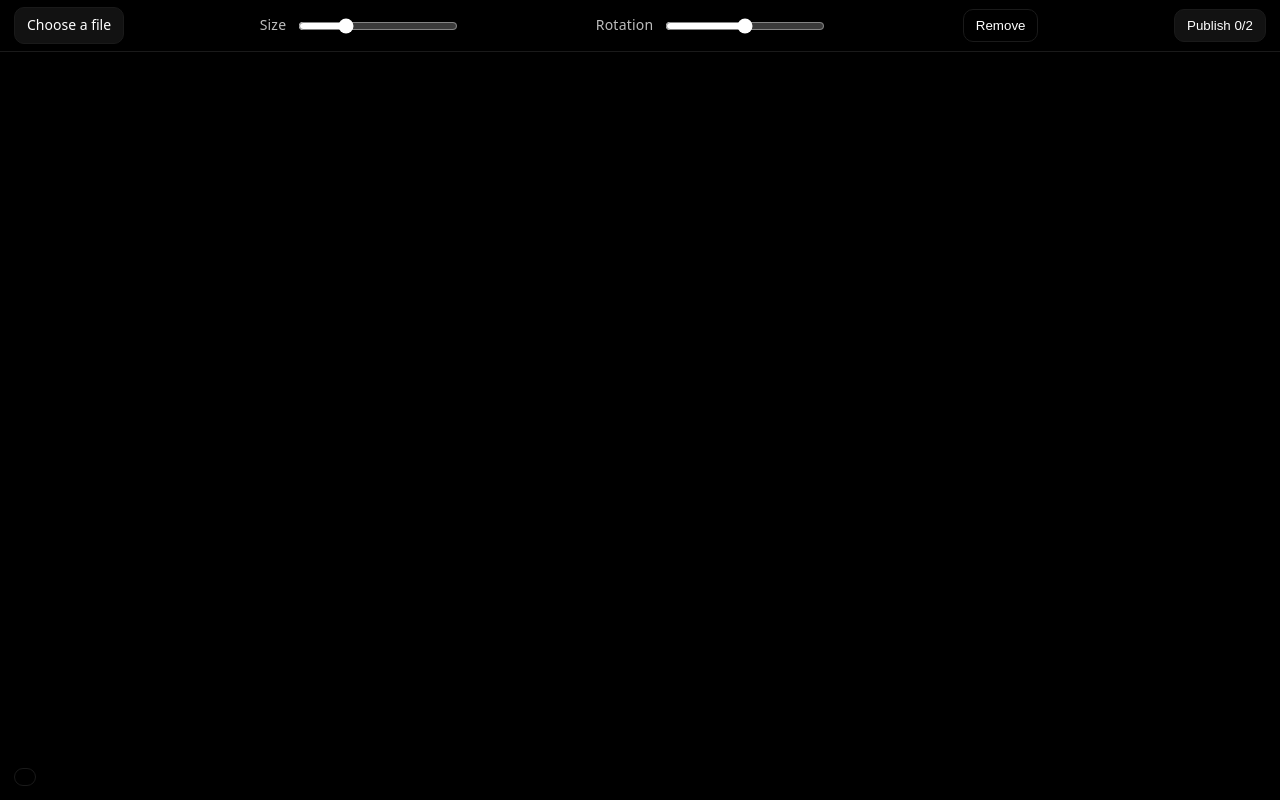
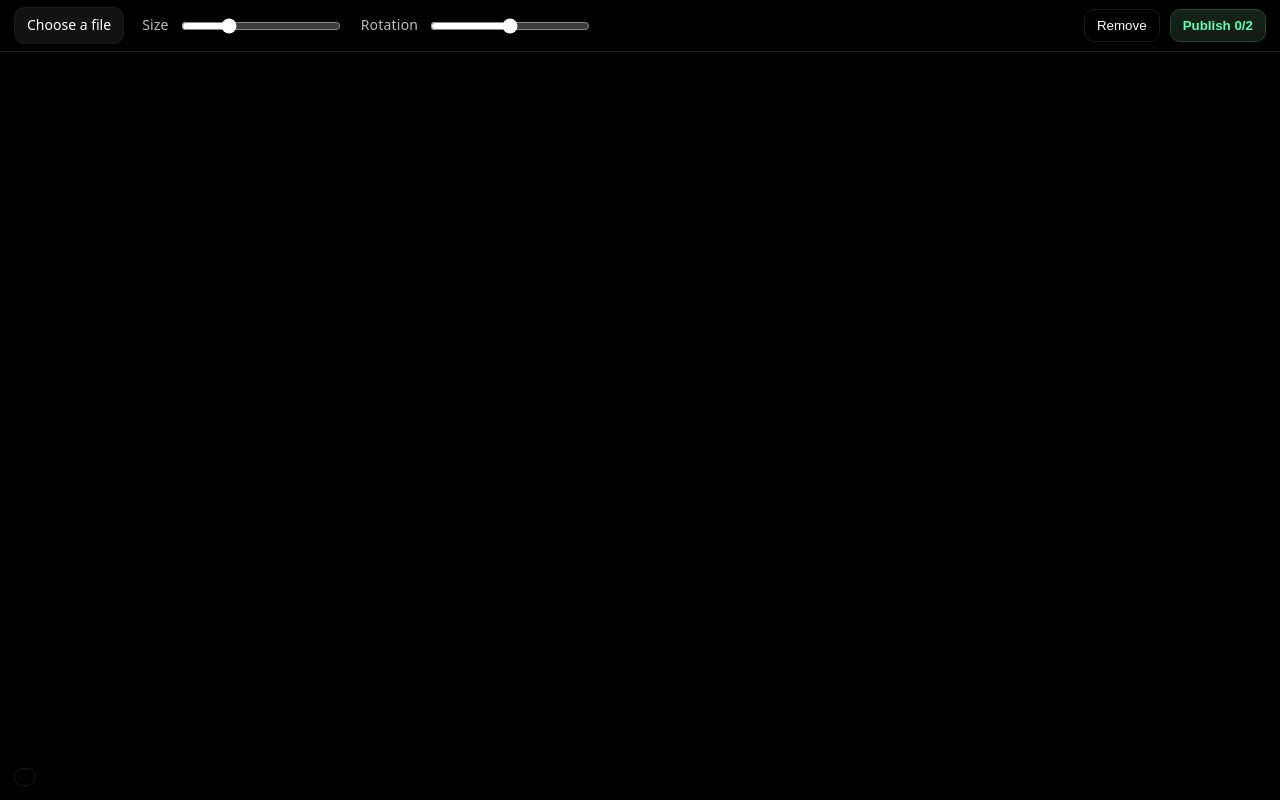
Before and after one commit to n3ographic/ToiletSticker, a website built with Vite: page index.html in a window 1280 px wide. Built offline with nearby package versions, Linux system fonts and the light colour scheme; no server answers.

Commit message:
Update index.html

```diff
--- a/index.html
+++ b/index.html
@@ -6,10 +6,10 @@
     <title>Toilet Sticker</title>
     <link rel="stylesheet" href="/style.css" />
   </head>
-
   <body>
-    <!-- Barre d’interface -->
     <div id="ui">
+      <!-- Groupe gauche : fichier + sliders -->
+      <div class="ui-group left">
         <label class="file">
           <input id="stickerInput" type="file" accept="image/*" />
           <span>Choose a file</span>
@@ -17,36 +17,25 @@
 
         <label class="ctrl">
           <span>Size</span>
-        <input
-          id="sizeRange"
-          type="range"
-          min="0.1"
-          max="1.0"
-          step="0.01"
-          value="0.35"
-        />
+          <input id="sizeRange" type="range" min="0.1" max="1.0" step="0.01" value="0.35" />
         </label>
 
         <label class="ctrl">
           <span>Rotation</span>
-        <input
-          id="rotRange"
-          type="range"
-          min="-180"
-          max="180"
-          step="1"
-          value="0"
-        />
+          <input id="rotRange" type="range" min="-180" max="180" step="1" value="0" />
         </label>
+      </div>
 
+      <!-- Groupe droite : actions -->
+      <div class="ui-group right">
         <button id="removeBtn" class="ghost">Remove</button>
-      <button id="publishBtn">Publish 0/2</button>
+        <button id="publishBtn" class="accent">Publish 0/2</button>
+      </div>
+    </div>
+
+    <div id="scene"></div>
 
     <span id="status" class="status"></span>
-    </div>
-
-    <!-- Zone Three.js -->
-    <div id="scene"></div>
 
     <script type="module" src="/main.js"></script>
   </body>
```
Lines whose indentation alone changed are shown as unchanged.
